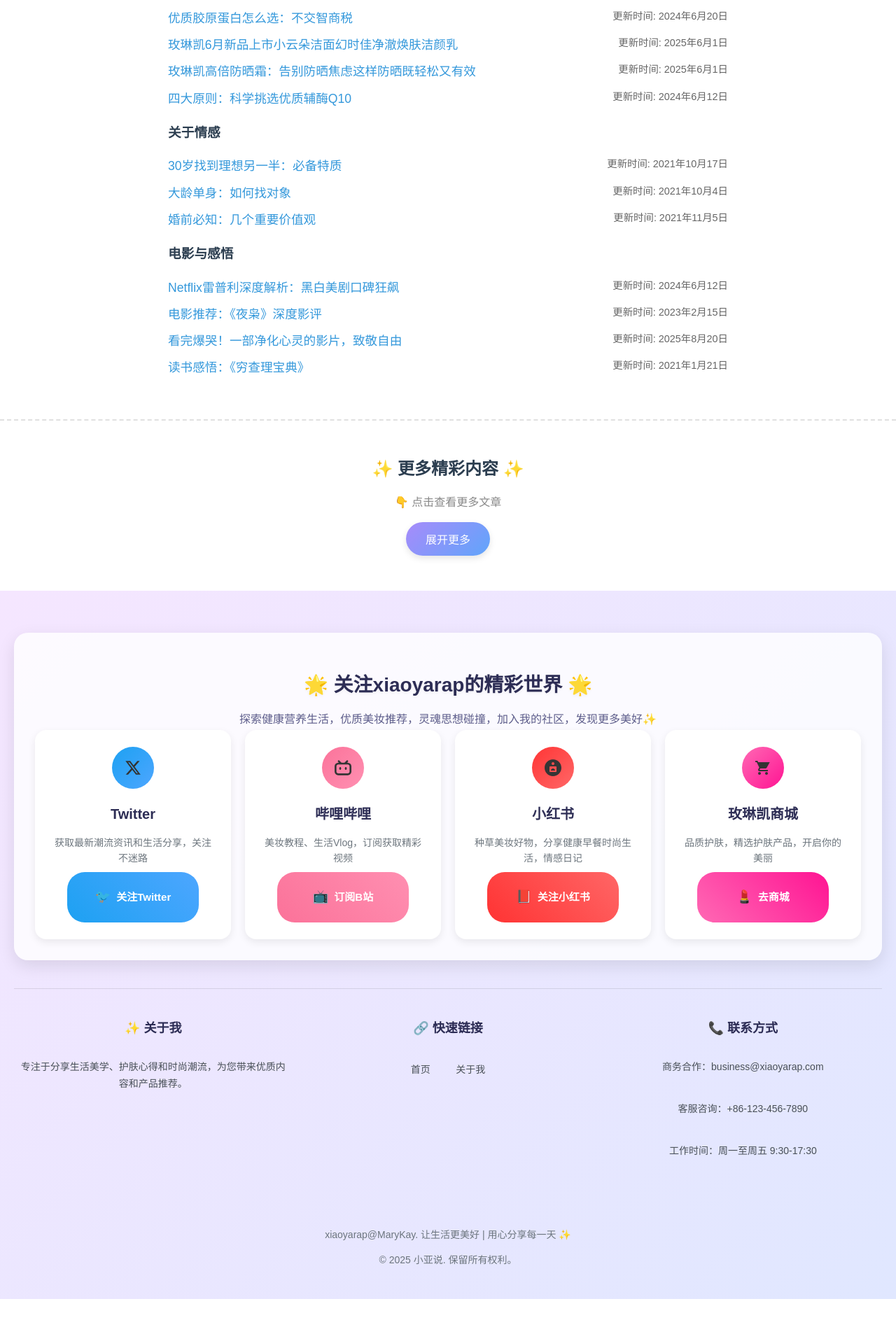
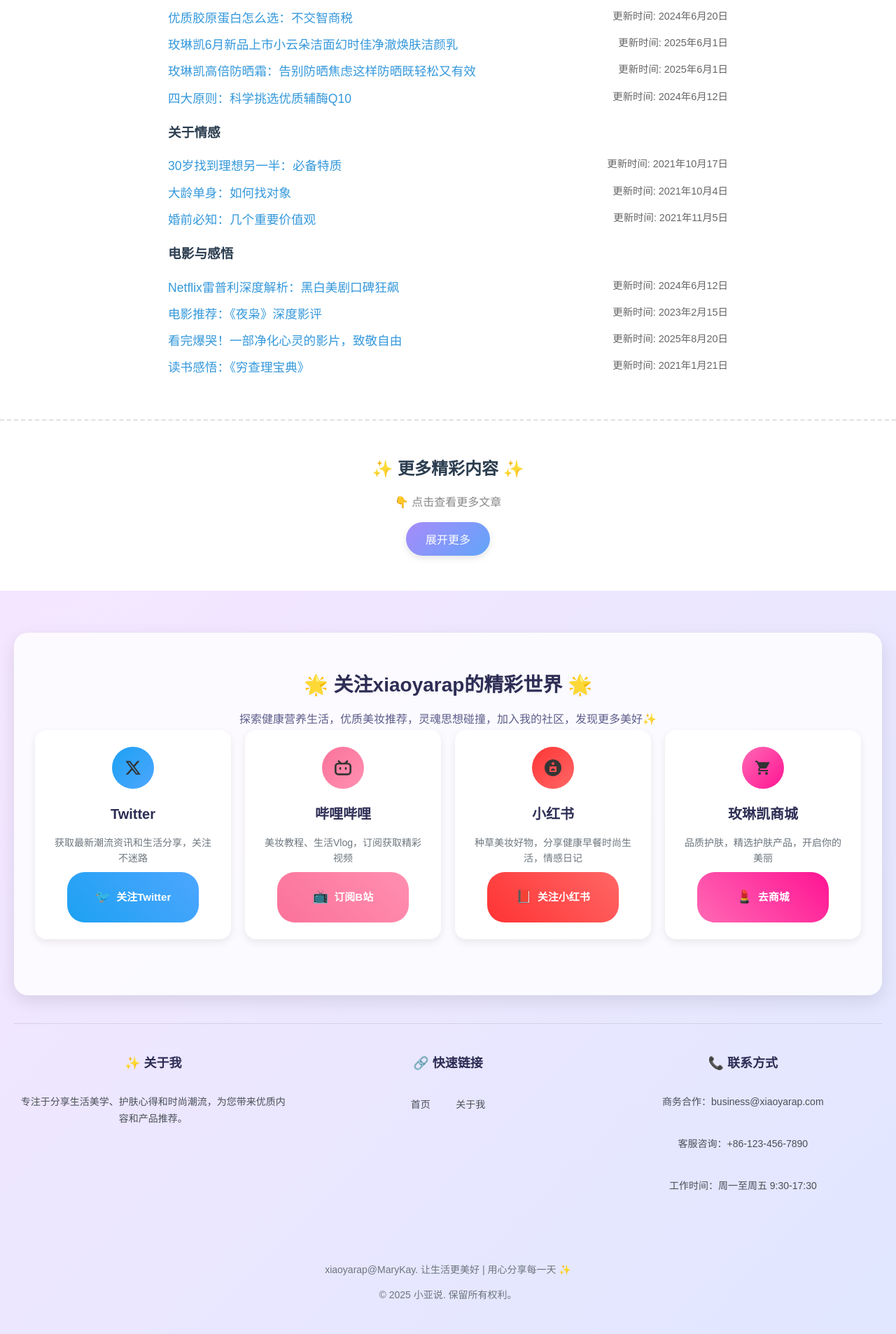
Before and after one commit to xiaoyarap/blog, a Jekyll site: the page built from index.html, in a window 1280 px wide. Shown: the part 1746-3652 px from the top of the page at 70% size. Built offline with Jekyll 4.4.1, drawn with Linux system fonts in a browser that asks for light colours; before the commit the page ends 3602 px from its top, so only the background shows below that.

Commit message:
Add padding to social links in footer
Added padding to the social links div for better spacing.

```diff
--- a/_includes/footer.html
+++ b/_includes/footer.html
@@ -17,7 +17,7 @@
                 <p class="brand-subtitle" itemprop="description">
                 探索健康营养生活，优质美妆推荐，灵魂思想碰撞，加入我的社区，发现更多美好✨
                 </p>
-                <div class="social-links">
+                <div class="social-links" style="padding-bottom: 50px;">
                     <div class="social-card twitter-card" >
                         <div class="card-icon twitter-icon">
                             <svg width="24" height="24" viewBox="0 0 24 24" fill="currentColor" aria-label="Twitter图标">
```
